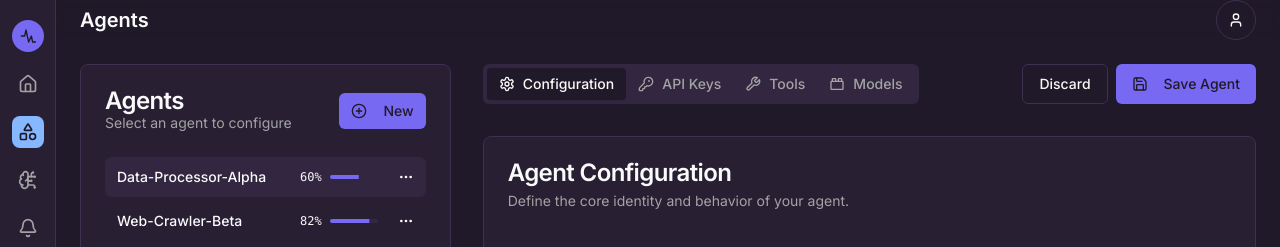
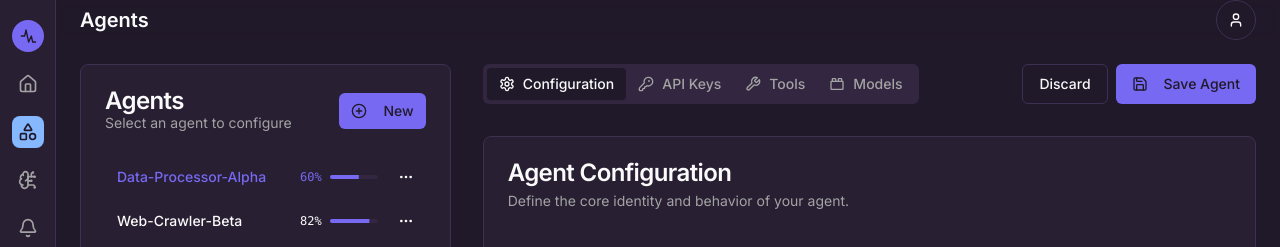
Before and after one commit to Adedev-W/GenAM-Studio-v1, a Next.js app: page /agents in a window 1280 px wide. Shown: the top 247 px of the page. Built offline with nearby package versions, Linux system fonts and the light colour scheme.

Commit message:
Bukan backgroundnya yang berubah tapi textnya, gunakan warna yang sama

```diff
--- a/src/app/(app)/agents/page.tsx
+++ b/src/app/(app)/agents/page.tsx
@@ -114,10 +114,13 @@ export default function AgentsPage() {
           <CardContent className="grid gap-1">
             <TooltipProvider>
               {agentData.map((agent) => (
-                <div key={agent.id} className={cn("flex items-center rounded-md", selectedAgentId === agent.id && "bg-secondary")}>
+                <div key={agent.id} className={cn("flex items-center rounded-md")}>
                   <Button
                     variant="ghost"
-                    className="w-full justify-between gap-3 px-3 flex-grow"
+                    className={cn(
+                      "w-full justify-between gap-3 px-3 flex-grow",
+                      selectedAgentId === agent.id && "text-primary hover:text-primary"
+                    )}
                     onClick={() => setSelectedAgentId(agent.id)}
                   >
                     <span className="truncate text-left">{agent.name}</span>
```
